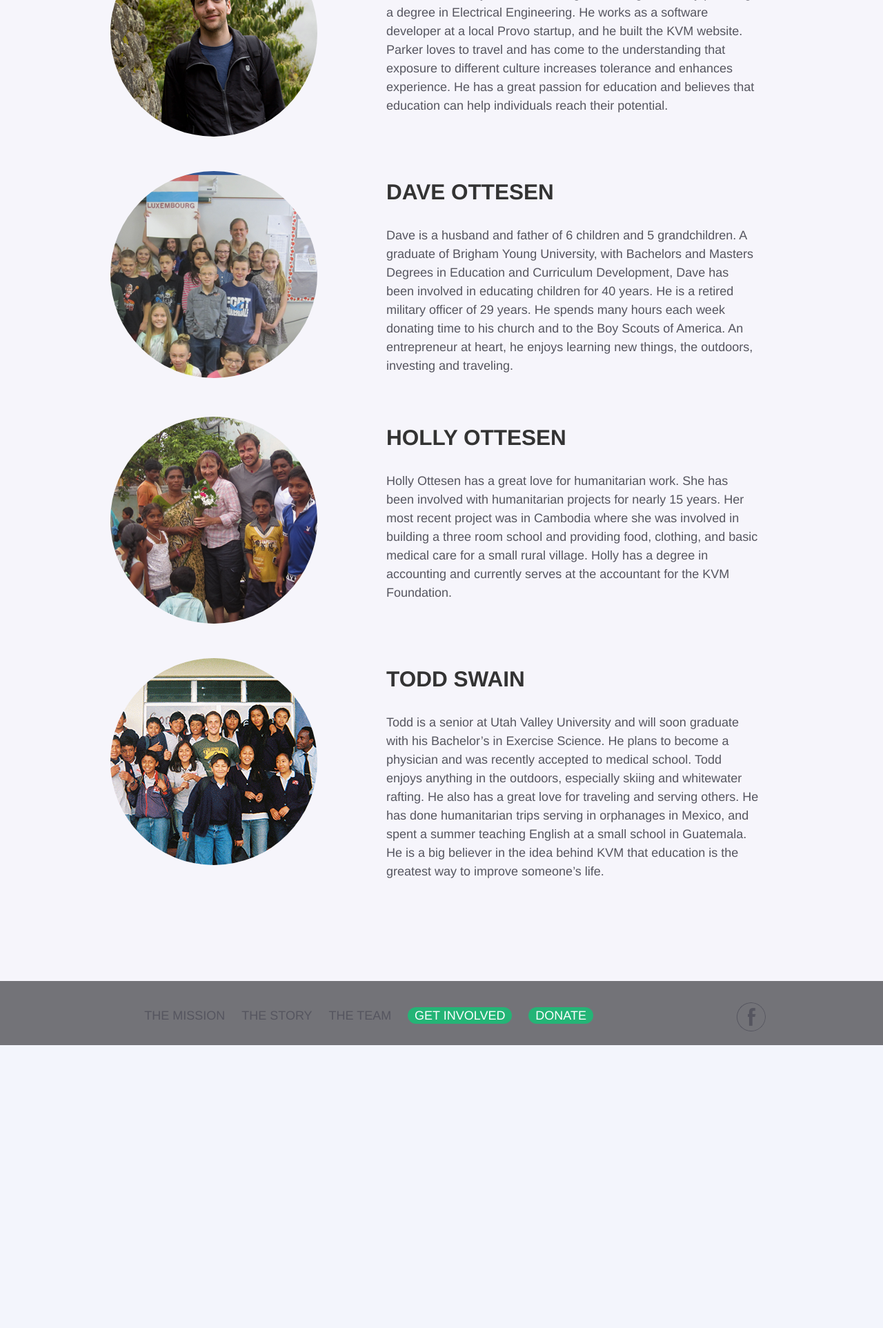
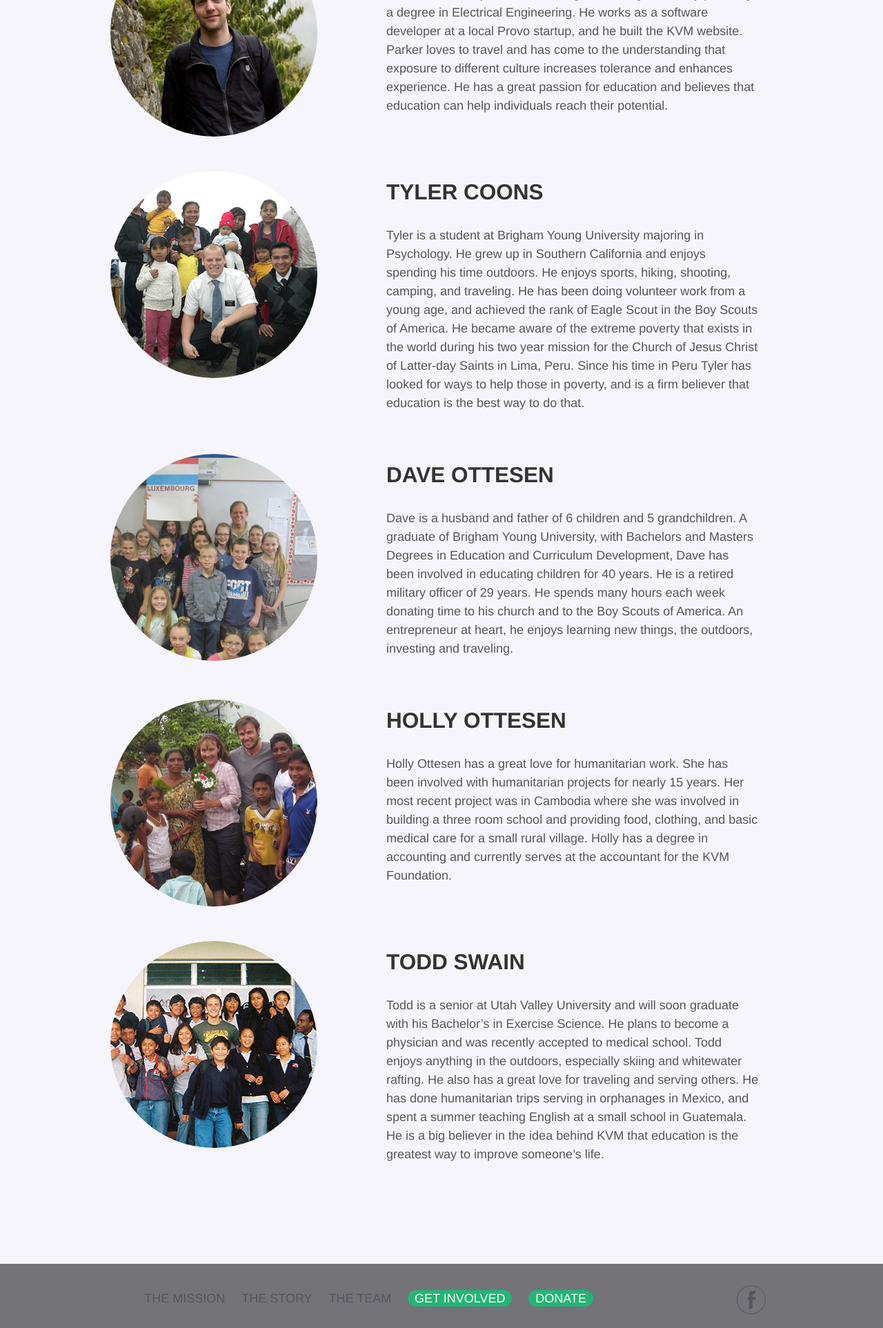
Before and after one commit to plusk01/kvm-foundation, a PHP site: page /the-team/ in a window 1280 px wide. Shown: the part 3527-5452 px from the top of the page at 69% size. Before the commit the page ends 5042 px from the top, so only its background shows below. Run offline with PHP 8.4, Linux system fonts and the light colour scheme.

Commit message:
added tyler coons bio

```diff
--- a/www/the-team/index.php
+++ b/www/the-team/index.php
@@ -181,6 +181,19 @@
 
             <div class="row row-member">
                 <div class="span4">
+                    <img src="../img/team/tyler.png" class="img-circle" />
+                </div>
+                <div class="span7 offset1">
+                    <h2>TYLER COONS</h2>
+                    <p>
+                        Tyler is a student at Brigham Young University majoring in Psychology. He grew up in Southern California and enjoys spending his time outdoors. He enjoys sports, hiking, shooting, camping, and traveling. He has been doing volunteer work from a young age, and achieved the rank of Eagle Scout in the Boy Scouts of America. He became aware of the extreme poverty that exists in the world during his two year mission for the Church of Jesus Christ of  Latter-day Saints in Lima, Peru. Since his time in Peru Tyler has looked for ways to help those in poverty, and is a firm believer that education is the best way to do that.
+                    </p>
+                </div>
+            </div>
+
+
+            <div class="row row-member">
+                <div class="span4">
                     <img src="../img/team/dave.png" class="img-circle" />
                 </div>
                 <div class="span7 offset1">
```
Also changed, not shown: www/img/team/tyler.png (added).
